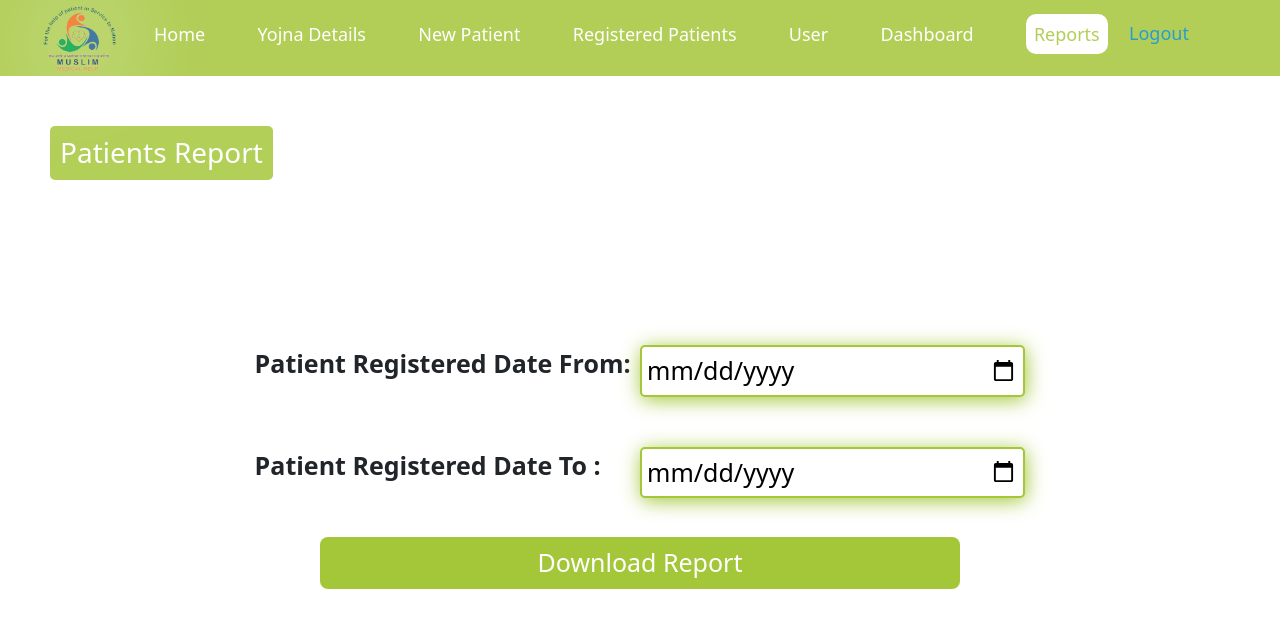
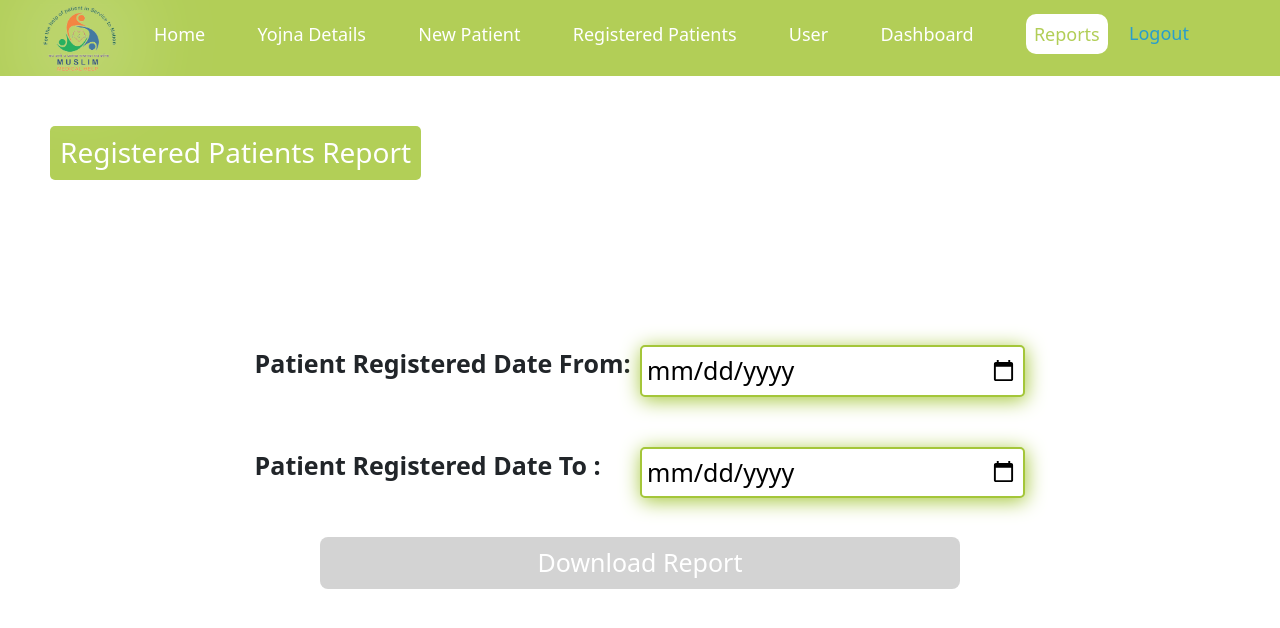
Before and after one commit to Tekisky123/MMH-frontEnd-1, a React (Create React App) app: page /reports in a window 1280 px wide. Shown: the top 628 px of the page. Built offline with nearby package versions, Linux system fonts and the light colour scheme; sample sign-in values are in the browser's storage.

Commit message:
final changes

```diff
--- a/src/Components/Pages/Reports.jsx
+++ b/src/Components/Pages/Reports.jsx
@@ -91,7 +91,7 @@ console.log('Data has been exported to patient_data.xlsx');
   return (
     <>
       <div style={{ margin: "0px" }} className="dashboard-heading">
-        <h3> Patients Report</h3>
+        <h3>Registered Patients Report</h3>
       </div>
       <div className="Download-excel">
         <div className="inputDiv">
@@ -110,7 +110,10 @@ console.log('Data has been exported to patient_data.xlsx');
             onChange={(e) => setEndDate(new Date(e.target.value))}
           />
         </div>
-        <button onClick={() => fetchData()}>Download Report</button>
+        {/* <button onClick={() => fetchData()}>Download Report</button> */}
+        <button onClick={() => fetchData()} disabled={!startDate || !endDate}>
+          Download Report
+        </button>
       </div>
     </>
   );
```
